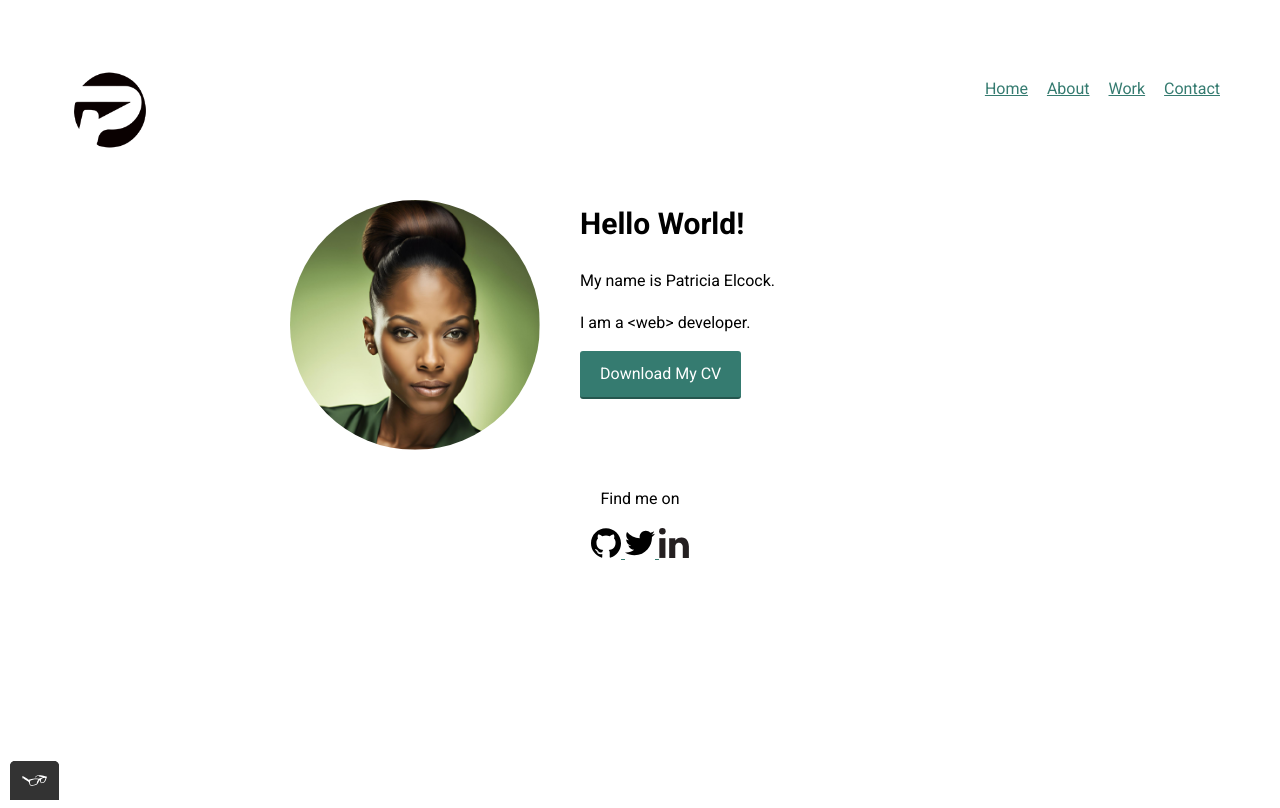
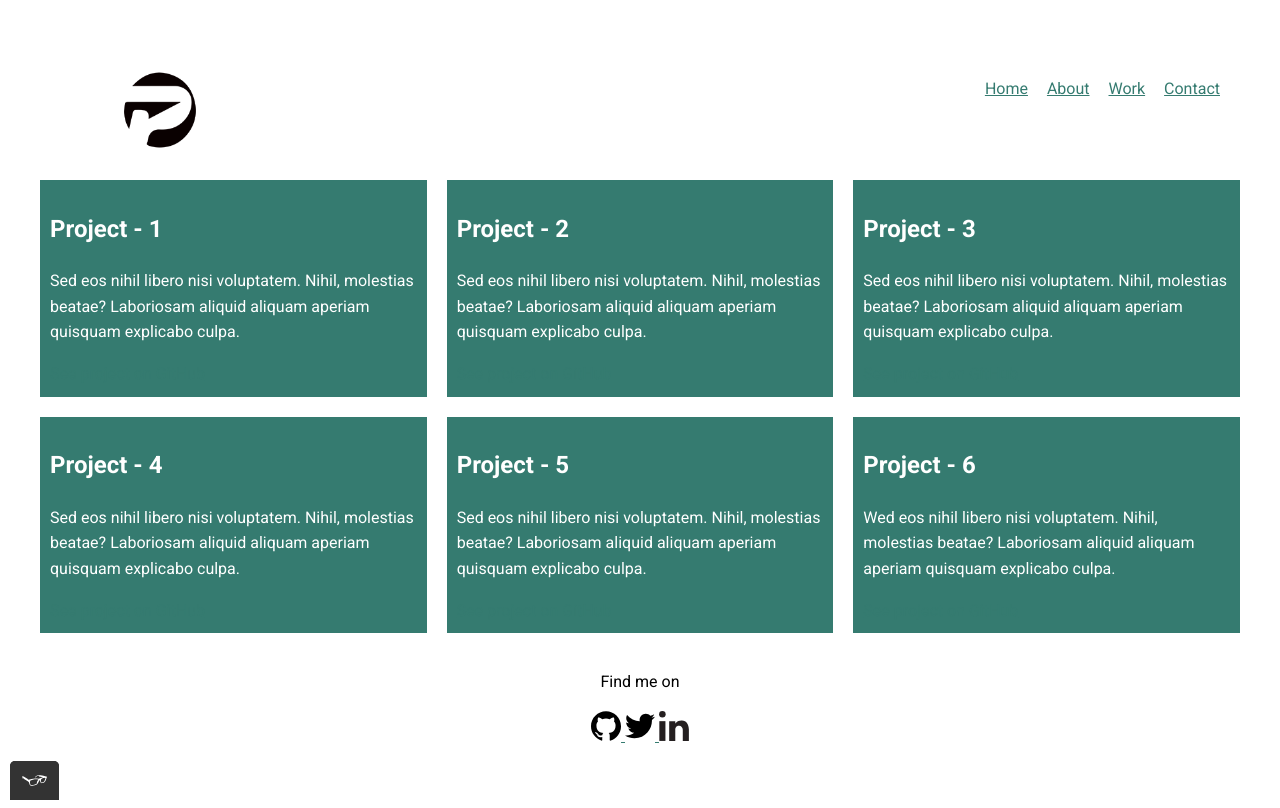
Before and after one commit to Pattyelock/portfolio-website, a plain HTML site: page about.html in a window 1280 px wide. Drawn offline with nearby package versions, Linux system fonts and the light colour scheme.

Commit message:
html checker
checked file for html errors

```diff
--- a/about.html
+++ b/about.html
@@ -2,10 +2,10 @@
 <html lang="en">
 
 <head>
-  <meta charset="UTF-8">
-  <link rel="shortcut icon" href="img/pe-logo-01.png" type="image/x-icon">
-  <meta name="viewport" content="width=device-width, initial-scale=1.0">
-  <meta name="description" content="Patricia Web Developer's Portfolio Web Page.">
+  <meta charset="UTF-8" />
+  <link rel="shortcut icon" href="img/favicon-32x32.png" type="image/x-icon" />
+  <meta name="viewport" content="width=device-width, initial-scale=1.0" />
+  <meta name="description" content="Patricia Elcock Web Developer's Portfolio Web Page." />
   <title>Patricia Elcock - Portfolio</title>
   <!-- Normalize.css -->
   <link rel="stylesheet" href="css/Normalize.css">
@@ -15,15 +15,17 @@
   <link
     href="https://fonts.googleapis.com/css2?family=Roboto:ital,wght@0,100;0,300;0,400;0,500;0,700;0,900;1,100;1,300;1,400;1,500;1,700;1,900&display=swap"
     rel="stylesheet">
-  <!-- Production Stylesheet -->
+  <!-- Production stylesheets -->
   <link rel="stylesheet" href="css/style.production.css">
+  <!-- JavaScript -->
   <script src="js/tota11y.min.js"></script>
+
 </head>
 
 <body>
   <!-- Header including the logo and the main navigation -->
   <header class="page-header">
-    <img src="img/pe_logo.png" alt="logo" class="my_logo">
+    <img src="img/pe_logo.png" alt="logo" class="my_logo page-header__item">
     <nav class="main-navigation page-header__item">
       <ul role="menubar" class="navigation-list">
         <li role="presentation">
@@ -42,16 +44,37 @@
     </nav>
   </header>
 
-  <main class="profile"> <!-- Apply the .profile class to the main container -->
-    <div class="page-main-portrait">
-      <div class="page-main-portrait-item">
-        <img src="img/Patricia-elcock-01.png" class="profile__portrait" alt="Patricia Elcock Portrait">
+  <main>
+    <div class="grid">
+      <div class="grid__item">
+        <h2>Project - 1</h2>
+        <p>Sed eos nihil libero nisi voluptatem. Nihil, molestias beatae? Laboriosam aliquid aliquam aperiam quisquam explicabo culpa.</p>
+        <a href="#">See project on GitHub</a>
       </div>
-      <div class="page-main-portrait-item">
-        <h1>Hello World!</h1>
-        <p>My name is Patricia Elcock.</p>
-        <p>I am a <span>&lt;web&gt;</span> developer.</p>
-        <a href="data/files/CV_website.pdf" class="button" download>Download My CV</a>
+      <div class="grid__item">
+        <h2>Project - 2</h2>
+        <p>Sed eos nihil libero nisi voluptatem. Nihil, molestias beatae? Laboriosam aliquid aliquam aperiam quisquam explicabo culpa.</p>
+        <a href="#">See project on GitHub</a>
+      </div>
+      <div class="grid__item">
+        <h2>Project - 3</h2>
+        <p>Sed eos nihil libero nisi voluptatem. Nihil, molestias beatae? Laboriosam aliquid aliquam aperiam quisquam explicabo culpa.</p>
+        <a href="#">See project on GitHub</a>
+      </div>
+      <div class="grid__item">
+        <h2>Project - 4</h2>
+        <p>Sed eos nihil libero nisi voluptatem. Nihil, molestias beatae? Laboriosam aliquid aliquam aperiam quisquam explicabo culpa.</p>
+        <a href="#">See project on GitHub</a>
+      </div>
+      <div class="grid__item">
+        <h2>Project - 5</h2>
+        <p>Sed eos nihil libero nisi voluptatem. Nihil, molestias beatae? Laboriosam aliquid aliquam aperiam quisquam explicabo culpa.</p>
+        <a href="#">See project on GitHub</a>
+      </div>
+      <div class="grid__item">
+        <h2>Project - 6</h2>
+        <p>Wed eos nihil libero nisi voluptatem. Nihil, molestias beatae? Laboriosam aliquid aliquam aperiam quisquam explicabo culpa.</p>
+        <a href="#">See project on GitHub</a>
       </div>
     </div>
   </main>
@@ -64,13 +87,13 @@
       <!-- Social Media -->
       <div class="page-footer-items">
         <a target="_blank" href="https://github.com/" rel="noopener noreferrer">
-          <img src="img/github_icon.svg" alt="Github icon" />
+          <img src="img/github_icon.svg" alt="GitHub profile link" />
         </a>
         <a target="_blank" href="https://x.com/" rel="noopener noreferrer">
-          <img src="img/twitter_icon.svg" alt="X icon" />
+          <img src="img/twitter_icon.svg" alt="X profile link" />
         </a>
         <a target="_blank" href="https://www.linkedin.com" rel="noopener noreferrer">
-          <img src="img/linkedin_icon.svg" alt="LinkedIn icon" />
+          <img src="img/linkedin_icon.svg" alt="LinkedIn profile link" />
         </a>
       </div>
     </section>
```
